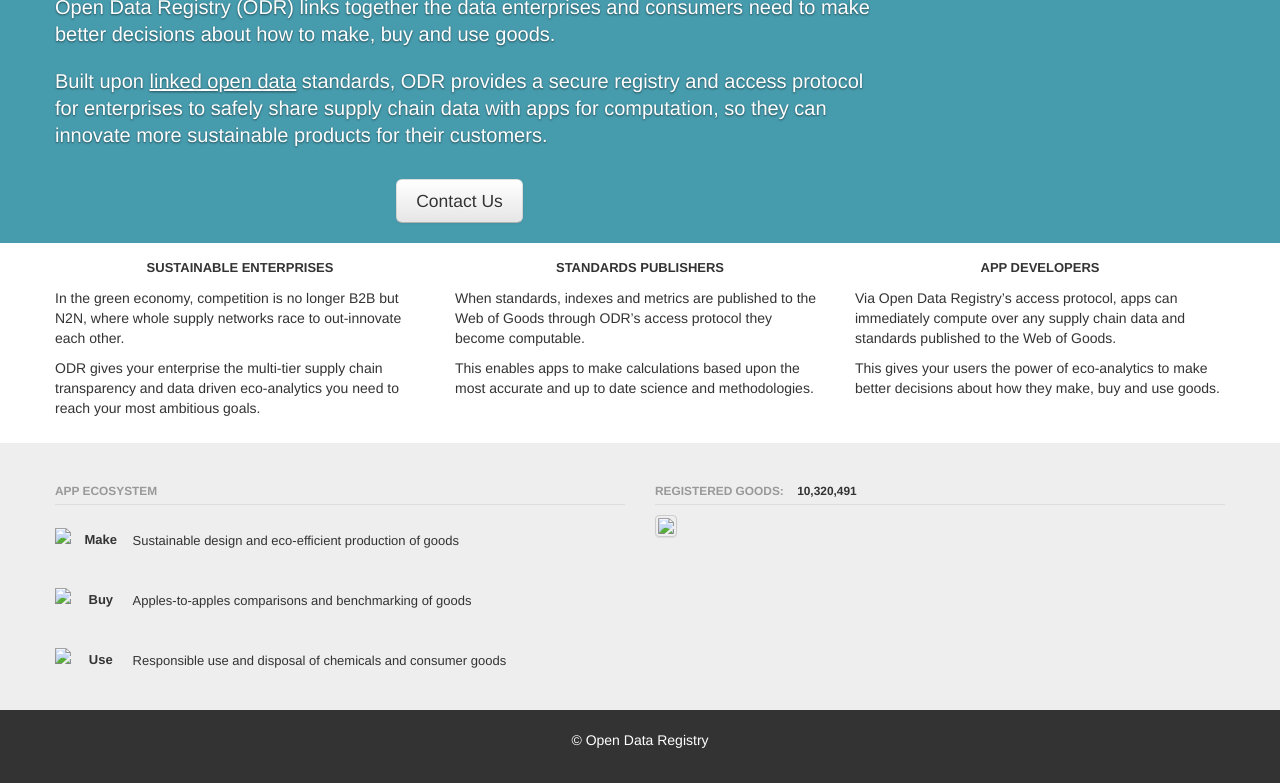
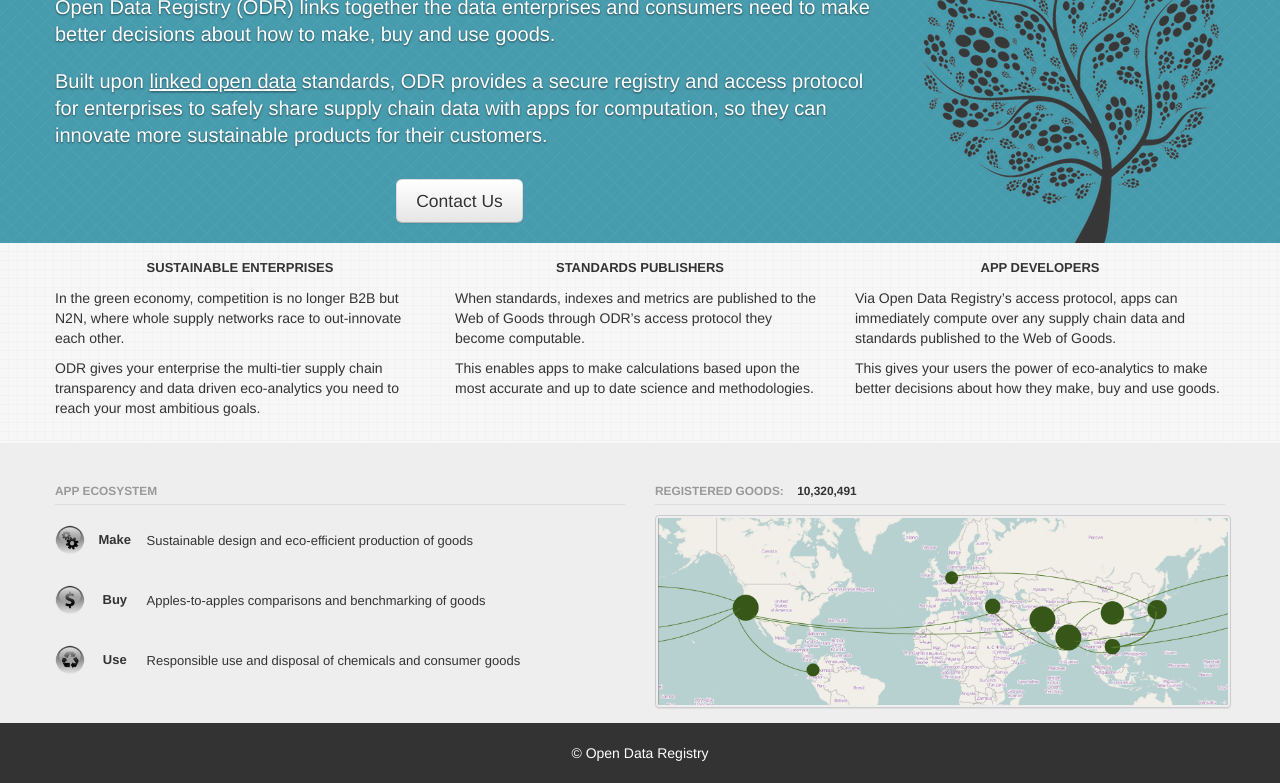
Before and after one commit to chalaschek/opendataregistry.com, a plain HTML site: page index.html in a window 1280 px wide. Shown: the part 147-930 px from the top of the page. Drawn offline with Linux system fonts and the light colour scheme; the site is published under a folder, as on GitHub Pages, so addresses that start at the root find nothing.

Commit message:
Image urls relative

```diff
--- a/css/site.css
+++ b/css/site.css
@@ -6,12 +6,12 @@ body{
 }
 
 .blue-back{
-    background-image: url(/img/stitch.png);
+    background-image: url(../img/stitch.png);
     background-color: #469bad;
 }
 
 .grid-back{
-    background-image: url(/img/grid.png);
+    background-image: url(../img/grid.png);
 }
 
 .gray-back{
@@ -113,7 +113,7 @@ footer .copy{
 
 .headline{
     height: 350px;
-    background-image: url(/img/tree_small.png);
+    background-image: url(../img/tree_small.png);
     background-repeat: no-repeat;
     background-position: right bottom;
 }
--- a/index.html
+++ b/index.html
@@ -86,7 +86,7 @@
                     <h6>APP ECOSYSTEM</h6>
                     <div class="app">
                         <div class="app-img">
-                            <img src="/img/gear.png"></img>
+                            <img src="./img/gear.png"></img>
                         </div>
                          <div class="app-header">Make</div>
                         <div class="app-details">
@@ -95,7 +95,7 @@
                     </div>
                     <div class="app">
                          <div class="app-img">
-                            <img src="/img/cash.png"></img>
+                            <img src="./img/cash.png"></img>
                          </div>
                          <div class="app-header">Buy</div>
                          <div class="app-details">
@@ -104,7 +104,7 @@
                     </div>
                     <div class="app">
                         <div class="app-img">
-                            <img src="/img/recycle.png"></img>
+                            <img src="./img/recycle.png"></img>
                         </div>
                         <div class="app-header">Use</div>
                         <div class="app-details">
@@ -115,7 +115,7 @@
 
                 <div class="span6 products">
                     <h6>REGISTERED GOODS: <em>10,320,491</em></h6>
-                    <img src="/img/map.png" class="map scale-with-grid"></img>
+                    <img src="./img/map.png" class="map scale-with-grid"></img>
                 </div>
           </div>
       </div>
```
